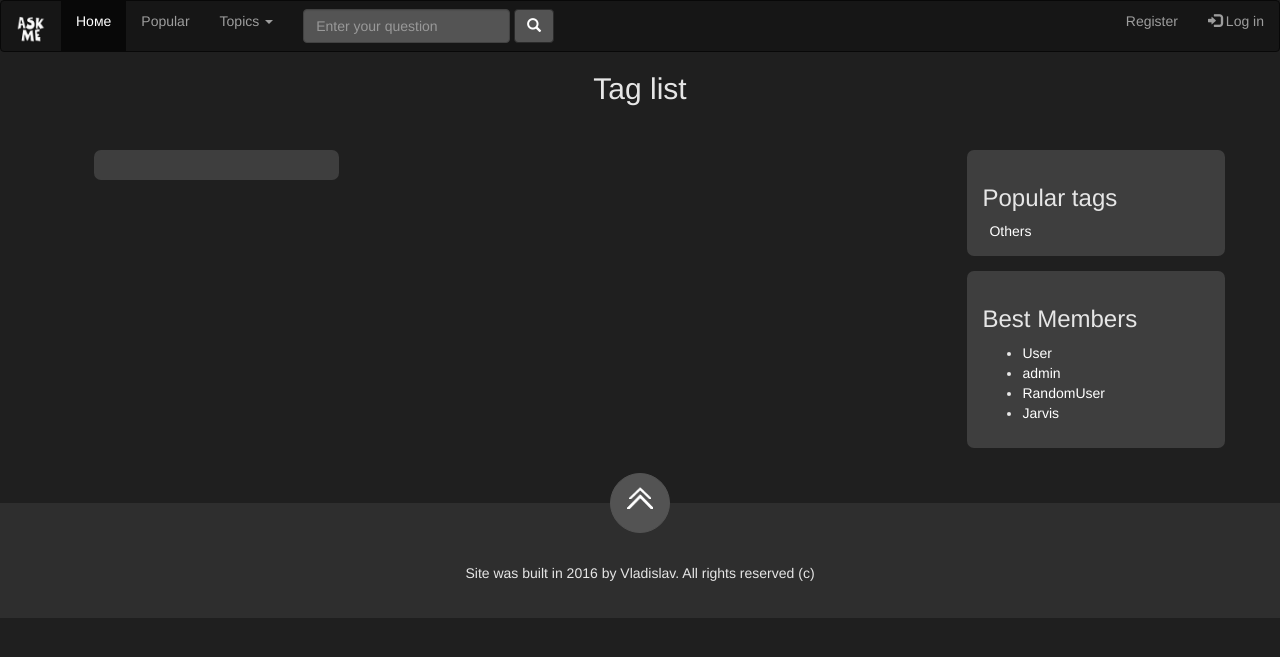
After one commit to vNexx/Web, a Django app: template ask_me/templates/tag_list.html in a window 1280 px wide. The commit adds this page. Shown: the top 657 px of the page. Run offline with Django 3.2, Linux system fonts and the light colour scheme; the template is opened without the code that fills it, so the values that code supplies are empty; some libraries are stand-ins or nearby versions.

Commit message:
Add tag list page

```diff
--- a/ask_me/askmeapp/urls.py
+++ b/ask_me/askmeapp/urls.py
@@ -21,6 +21,7 @@
 
 	url(r'^tag/(?P<tag>(\d|\w|[-+_.:;~&@*%$])+)/$', views.tag, name='tag'),
 	url(r'^tag/(?P<tag>(\d|\w|[-+_.:;~&@*%$])+)/(?P<page>\d+)/$', views.tag, name='tag'),
+	url(r'^tag_list/$', views.tag_list, name='tag_list'),
 
 	url(r'^profile/(?P<user_name>\w+)/(?P<page>\d+)?/$', views.profile, name='profile'),
 	url(r'^profile/(?P<user_name>\w+)/$', views.profile, name='profile'),
--- a/ask_me/askmeapp/views.py
+++ b/ask_me/askmeapp/views.py
@@ -181,6 +181,10 @@
 	popular_tags=Tag.objects.get_popular_tags()
 	return render(request, 'change_password.html', {"popular_tags": popular_tags, 'form': form}, )
 
+def tag_list(request):
+	popular_tags = Tag.objects.get_popular_tags()
+	return render(request, 'tag_list.html', {"popular_tags": popular_tags, 'tag_list' : Tag.objects.order_by('text')},)
+
 
 
 @csrf_exempt
--- a/ask_me/static/css/askme.css
+++ b/ask_me/static/css/askme.css
@@ -394,3 +394,11 @@
 	padding-left: 15px;
 	width: 305px;
 }
+
+.askme__tag-list{
+	border-radius: 7px;
+	padding: 15px;
+	margin-top: 35px;
+	margin-bottom: 35px;
+	background-color: #3e3e3e
+}
--- a/ask_me/templates/base.html
+++ b/ask_me/templates/base.html
@@ -121,7 +121,7 @@
         {% for tag in popular_tags %}
           <a href="{% url 'tag' tag %}" id="Number{{ tag.style_number }}">{{ tag }}</a>
         {% endfor %}
-
+        <a href="{% url 'tag_list' %}">Others</a>
       </div>
       {% endblock %}
 
--- a/ask_me/templates/question_block.html
+++ b/ask_me/templates/question_block.html
@@ -54,9 +54,11 @@
       <p>
         <a href="{% url 'developing'%}" class="pull-right">{{ question.created }}</a>
         <a href="{% url 'question' question.id %}">Answers <span class="badge">{{ question.answer_set.count }}</span></a>
+        {% if question.tags.all %}
         Tags:
+        {% endif %}
         {% for tag in question.tags.all %}
-        <a href="{% url 'tag' tag %}">#{{ tag }}</a>
+        <a href="{% url 'tag' tag %}"><span class="badge">#{{ tag }}</span></a>
         {% endfor %}
       </p>
     </div>
--- /dev/null
+++ b/ask_me/templates/tag_list.html
@@ -0,0 +1,16 @@
+{% extends "index.html" %}
+{% load static %}
+
+
+{% block pagetitle %}
+	<h2 class="askme_ask-question-section-title"> Tag list </h2>
+{% endblock %}
+
+{% block pageContent %}
+  <div class="col-md-4  askme__tag-list">
+	{% for tag in tag_list %}
+		<a href="{% url 'tag' tag %}">#{{ tag }}</a><br>
+	{% endfor %}
+  </div>
+
+{% endblock %}
```
Also changed, not shown: ask_me/db.sqlite3, 2 other files.
